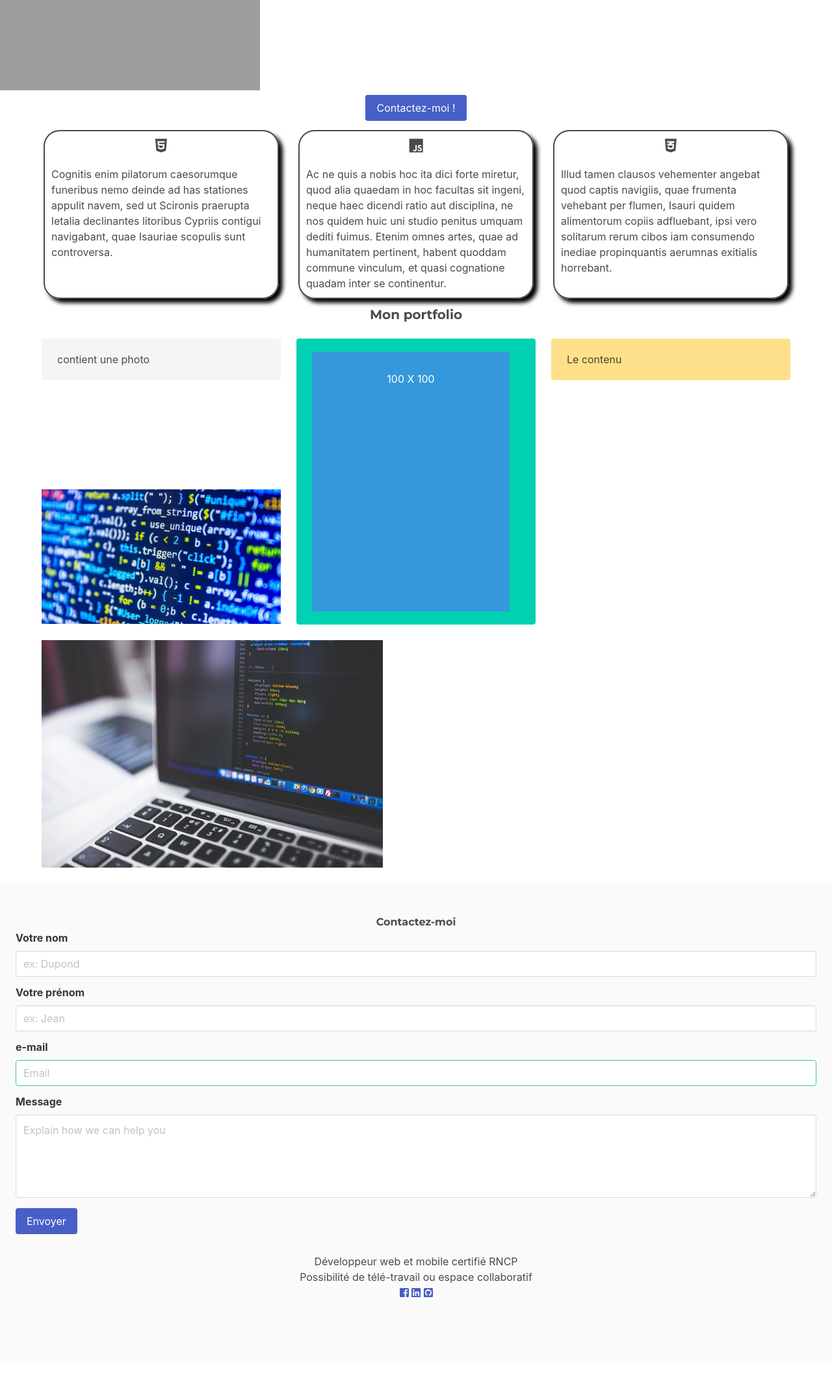
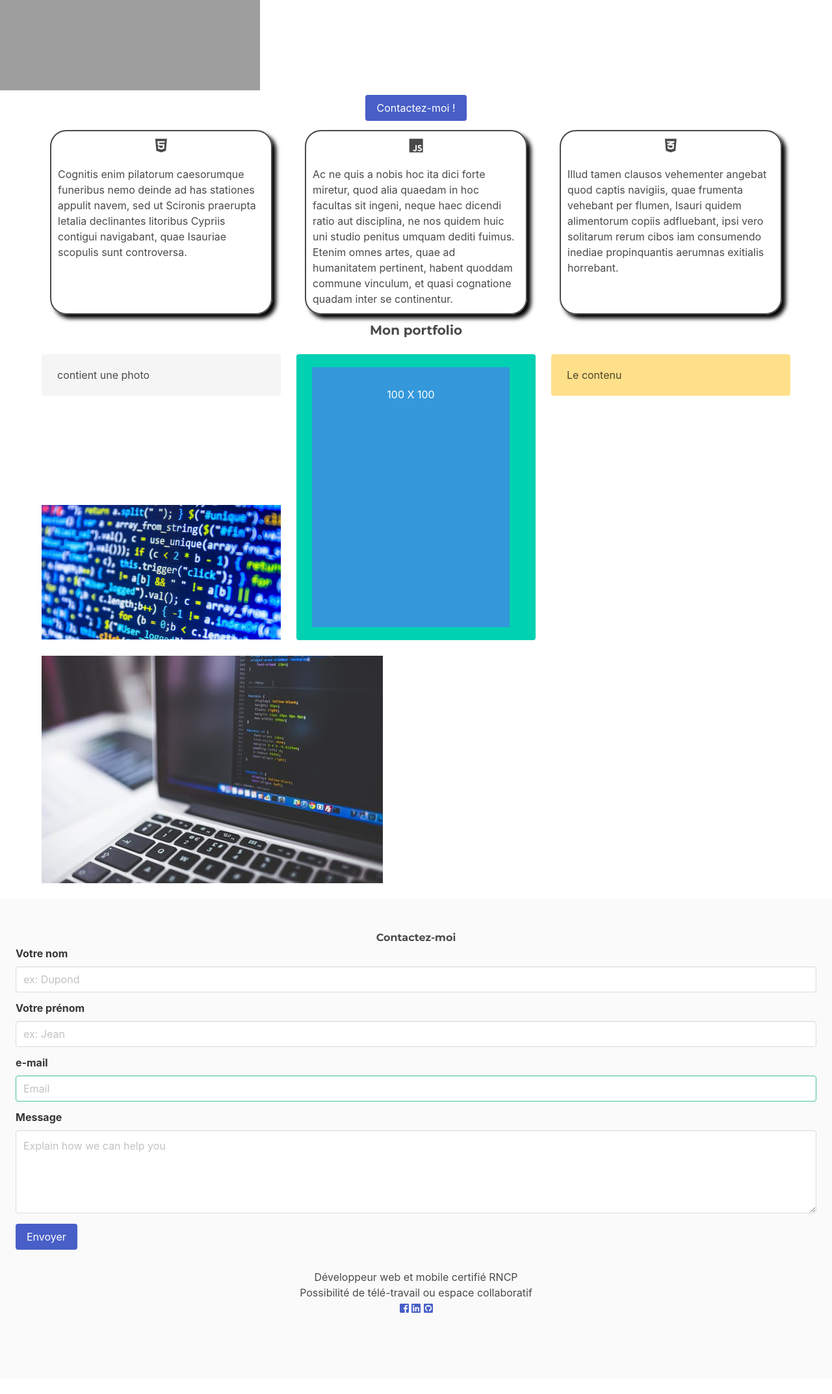
Before and after one commit to J3rom3M/JeromeMagnier.com, a PHP site: page / in a window 1280 px wide. Shown: the part 185-2330 px from the top of the page at 65% size. Before the commit the page ends 2181 px from the top, so only its background shows below. Run offline with PHP 8.4, Linux system fonts and the light colour scheme; some libraries are stand-ins or nearby versions; grey boxes are pictures that could not be loaded.

Commit message:
Update main.css

```diff
--- a/main.css
+++ b/main.css
@@ -105,8 +105,8 @@ ABOUT
     padding: 10px;
     width: auto;
     height: auto;
-  	margin-left: 15px;
-  	margin-right: 15px;
+  	margin-left: 25px;
+  	margin-right: 25px;
     box-shadow: 6px 6px 6px black;
 }
 
```
